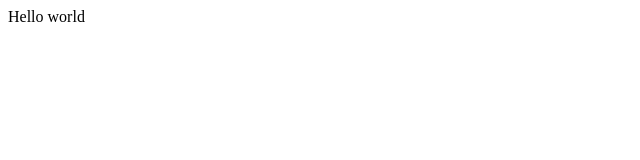
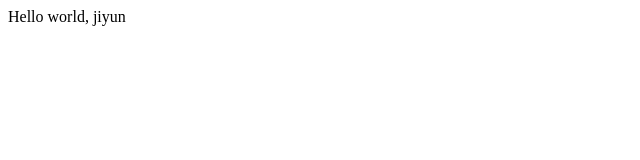
Before and after one commit to wldbs/opentuto, a plain HTML site: page index.html in a window 1280 px wide. Shown: the full height of the page, 0-640 px from the left. Drawn offline with Linux system fonts and the light colour scheme.

Commit message:
change index.html

```diff
--- a/index.html
+++ b/index.html
@@ -19,6 +19,6 @@
     </head>
 
     <body>
-        Hello world
+        Hello world, jiyun
     </body>
 </html>
```
